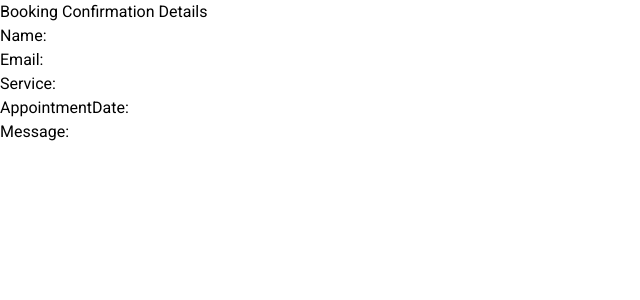
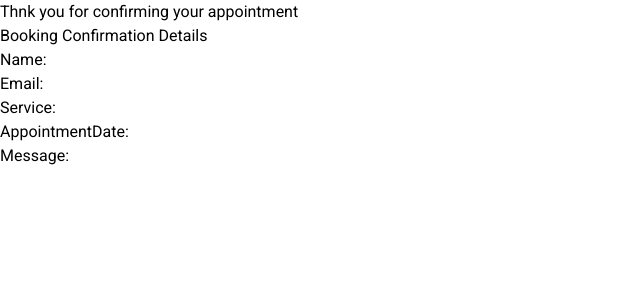
Before and after one commit to Carol254/glamHavenBooking, an Angular app: page /home/booking in a window 1280 px wide. Shown: the top 300 px of the page, without its empty margins (0-640 px from the left). Built offline with nearby package versions, Linux system fonts and the light colour scheme.

Commit message:
few changes made

```diff
--- a/src/app/booking/booking.component.html
+++ b/src/app/booking/booking.component.html
@@ -1,3 +1,4 @@
+<p>Thnk you for confirming your appointment</p>
 <div *ngIf="clientForm">
     <h2>Booking Confirmation Details</h2>
     <p>Name: {{firstName}}</p>
```
